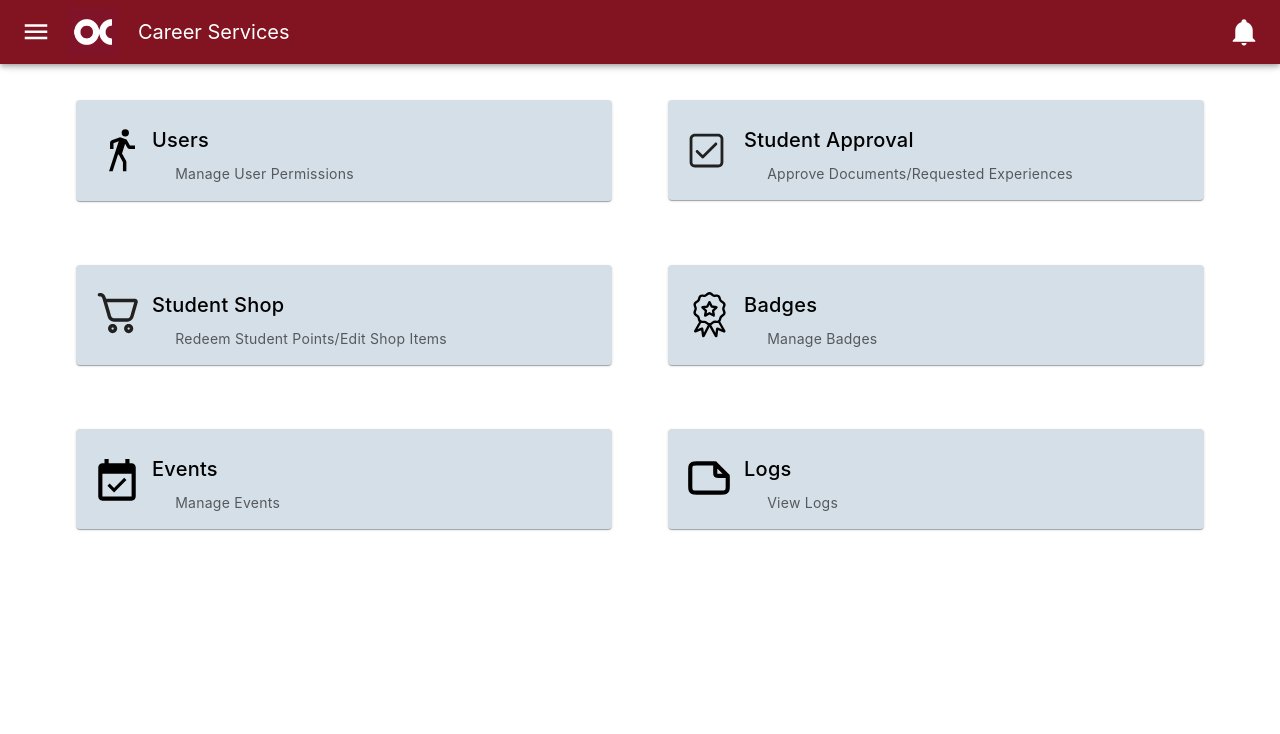
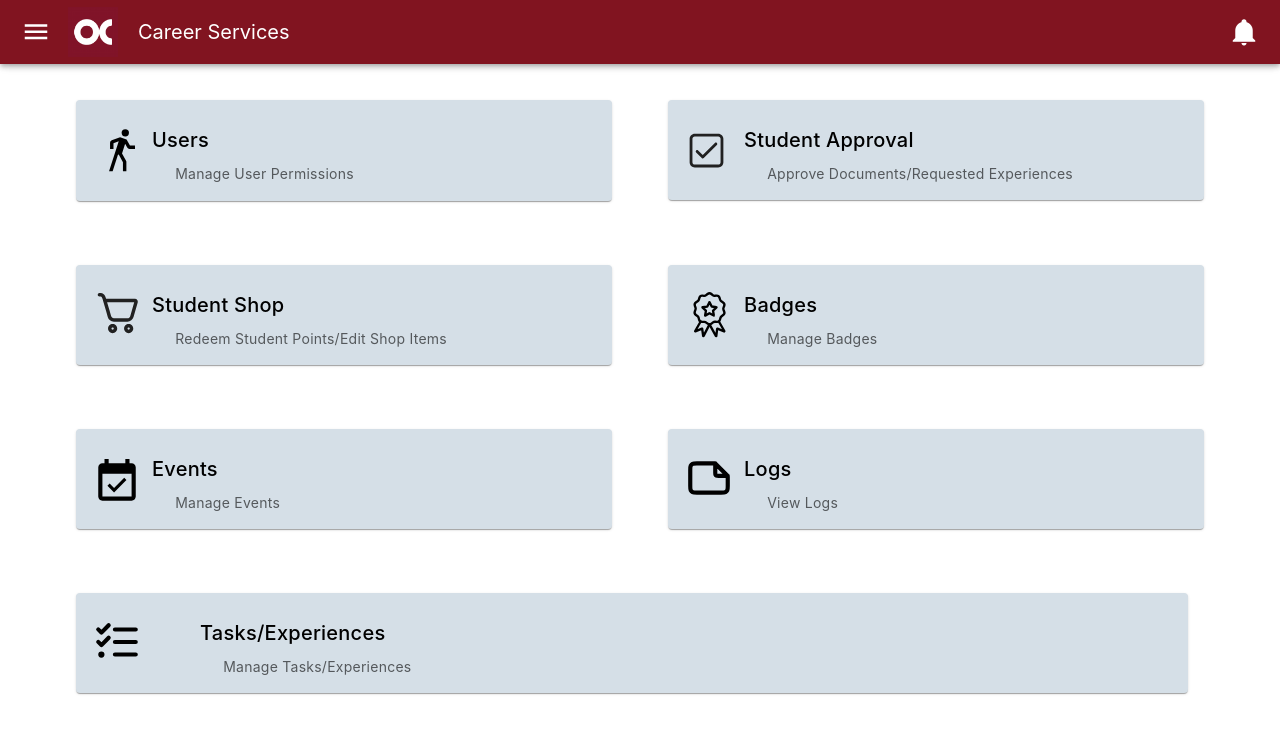
Before and after one commit to IanFlower/Avocado-Frontend, a Vue app: page /AdminHome in a window 1280 px wide. Shown: the top 734 px of the page. Built offline with nearby package versions, Linux system fonts and the light colour scheme; what webfontloader would draw is missing.

Commit message:
Added home page and menu bar links to ManageExperiencesTasks page

```diff
--- a/src/components/MenuBar.vue
+++ b/src/components/MenuBar.vue
@@ -134,7 +134,7 @@ onMounted(() => {
                     <v-btn variant="text">Manage Events</v-btn>
                 </v-list-item>
                 <v-list-item to="ManageExperiencesTasks">
-                    <v-btn variant="text">Manage Events</v-btn>
+                    <v-btn variant="text">Tasks/Experiences</v-btn>
                 </v-list-item>
                 <v-list-item>
                     <v-btn variant="text">Badge Management</v-btn>
--- a/src/views/AdminHome.vue
+++ b/src/views/AdminHome.vue
@@ -128,6 +128,43 @@
                     </v-container>
                 </v-card>
             </v-col>
+        </v-row><v-row class="pa-5">
+            <v-col align="center" class="mr-4">
+                <v-card class="secondary" to="ManageExperiencesTasks" link>
+                    <v-container align="left">
+                        <v-row>
+                            <v-col cols="1">
+                                <svg class="mt-2" width="50px" height="50px" viewBox="0 0 24 24" fill="none" xmlns="http://www.w3.org/2000/svg"><g id="SVGRepo_bgCarrier" stroke-width="0"></g><g id="SVGRepo_tracerCarrier" stroke-linecap="round" stroke-linejoin="round"></g><g id="SVGRepo_iconCarrier"> <path d="M11 6L21 6.00072M11 12L21 12.0007M11 18L21 18.0007M3 11.9444L4.53846 13.5L8 10M3 5.94444L4.53846 7.5L8 4M4.5 18H4.51M5 18C5 18.2761 4.77614 18.5 4.5 18.5C4.22386 18.5 4 18.2761 4 18C4 17.7239 4.22386 17.5 4.5 17.5C4.77614 17.5 5 17.7239 5 18Z" stroke="#000000" stroke-width="2" stroke-linecap="round" stroke-linejoin="round"></path> </g></svg>
+                            </v-col>
+                            <v-col>
+                            <v-card-title>Tasks/Experiences</v-card-title>
+                            <v-card-subtitle class="overflow-x-hidden">
+                                <v-divider vertical thickness="20px"></v-divider>
+                                Manage Tasks/Experiences
+                            </v-card-subtitle>
+                            </v-col>
+                        </v-row>
+                    </v-container>
+                </v-card>
+            </v-col>
+            <!-- <v-col align="center" class="ml-4">
+                <v-card class="secondary" link>
+                    <v-container align="left">
+                        <v-row>
+                            <v-col cols="1">
+                                <svg class="mt-2" width="50px" height="50px" viewBox="0 0 24 24" fill="none" xmlns="http://www.w3.org/2000/svg"><g id="SVGRepo_bgCarrier" stroke-width="0"></g><g id="SVGRepo_tracerCarrier" stroke-linecap="round" stroke-linejoin="round"></g><g id="SVGRepo_iconCarrier"> <path d="M21 11V15.8C21 16.9201 21 17.4802 20.782 17.908C20.5903 18.2843 20.2843 18.5903 19.908 18.782C19.4802 19 18.9201 19 17.8 19H6.2C5.0799 19 4.51984 19 4.09202 18.782C3.71569 18.5903 3.40973 18.2843 3.21799 17.908C3 17.4802 3 16.9201 3 15.8V8.2C3 7.0799 3 6.51984 3.21799 6.09202C3.40973 5.71569 3.71569 5.40973 4.09202 5.21799C4.51984 5 5.0799 5 6.2 5H15M21 11L15 5M21 11H16.6C16.0399 11 15.7599 11 15.546 10.891C15.3578 10.7951 15.2049 10.6422 15.109 10.454C15 10.2401 15 9.96005 15 9.4V5" stroke="#000000" stroke-width="2" stroke-linecap="round" stroke-linejoin="round"></path> </g></svg>
+                            </v-col>
+                            <v-col>
+                            <v-card-title>Logs</v-card-title>
+                            <v-card-subtitle class="overflow-x-hidden">
+                                <v-divider vertical thickness="20px"></v-divider>
+                                View Logs
+                            </v-card-subtitle>
+                            </v-col>
+                        </v-row>
+                    </v-container>
+                </v-card>
+            </v-col> -->
         </v-row>
     </v-container>
 </template>
```
